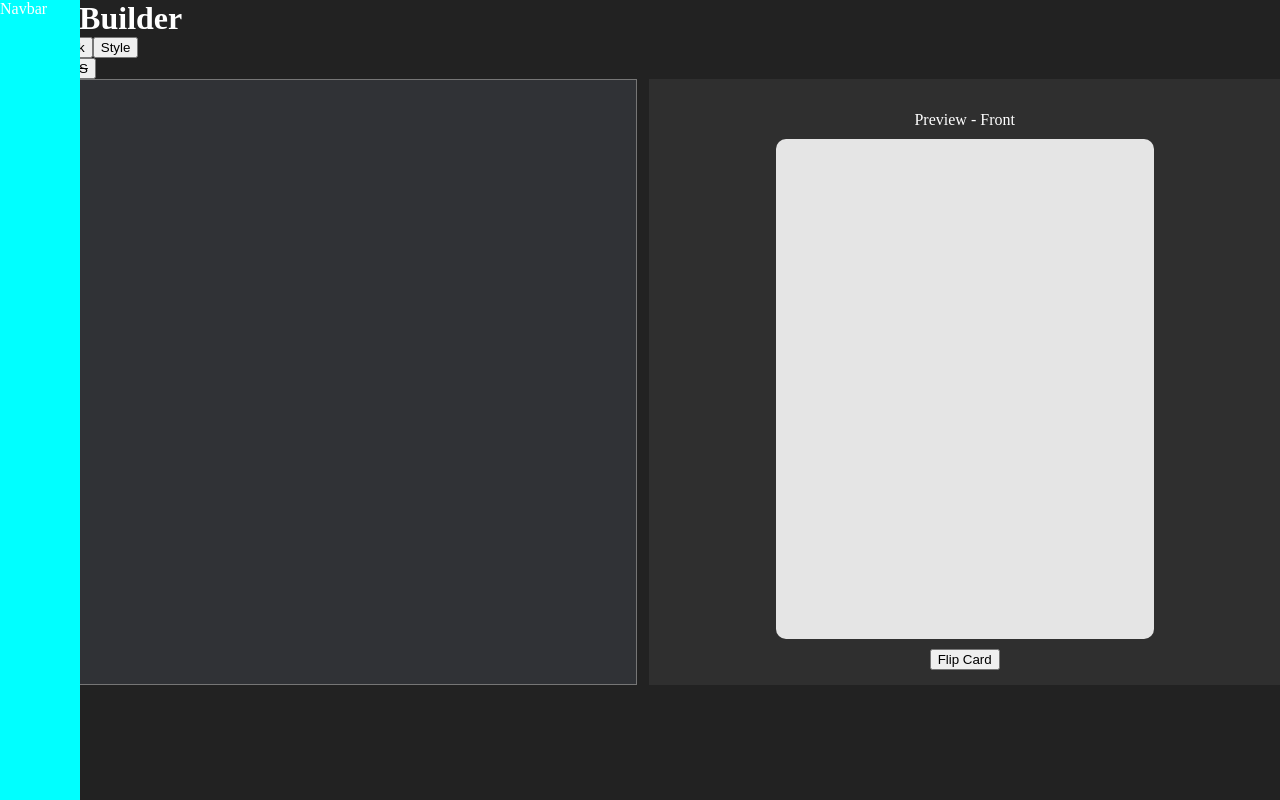
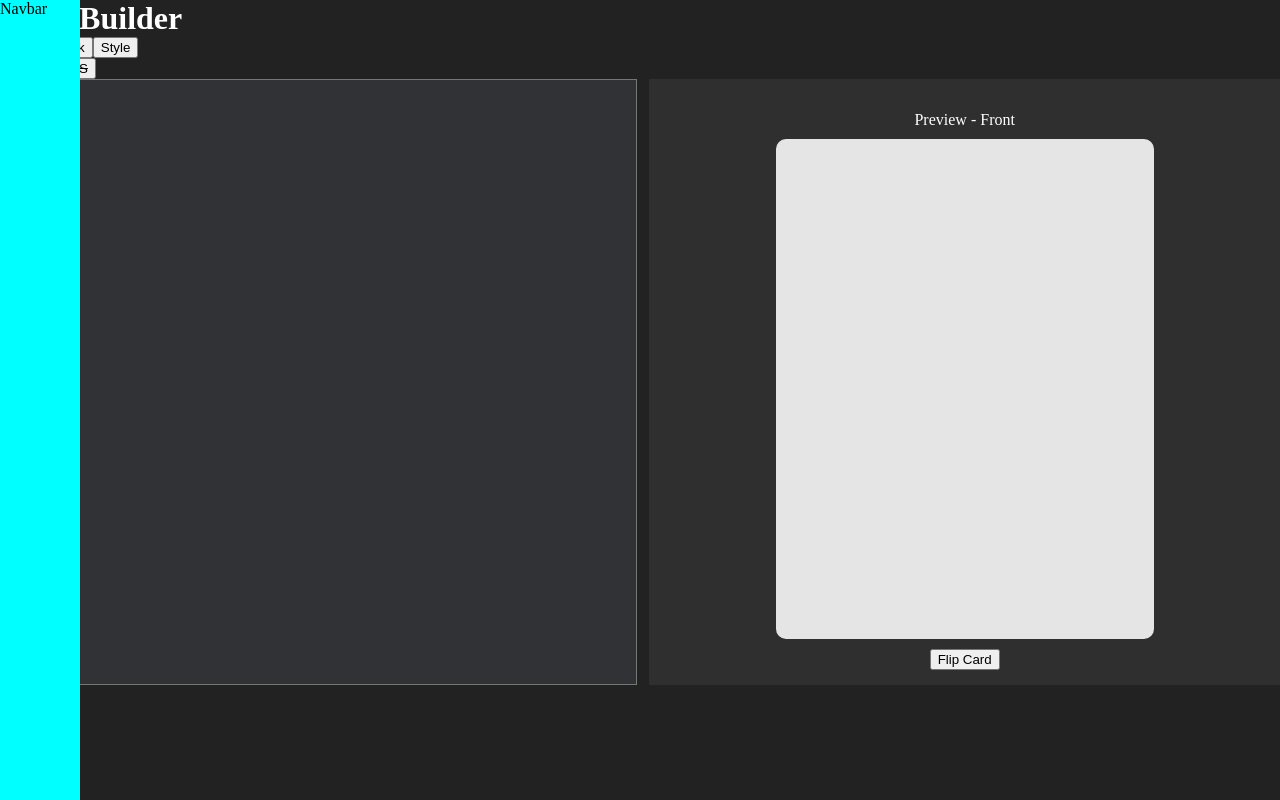
Before and after one commit to 18barbers2/gostudycards, a React (Vite) app in the folder frontend/: page / in a window 1280 px wide. Built offline with nearby package versions, Linux system fonts and the light colour scheme.

Commit message:
refactor: moved the import statement for the navbar

```diff
--- a/frontend/src/main.tsx
+++ b/frontend/src/main.tsx
@@ -1,10 +1,12 @@
-import { StrictMode } from 'react'
-import { createRoot } from 'react-dom/client'
-import CardBuilder from './pages/CardBuilder.tsx'
+import { StrictMode } from 'react';
+import { createRoot } from 'react-dom/client';
+import CardBuilder from './pages/CardBuilder.tsx';
+import NavBar from './components/NavBar.tsx';
 
 createRoot(document.getElementById('root')!).render(
   <StrictMode>
     {/* <App /> */}
+    <NavBar></NavBar>
     <CardBuilder />
   </StrictMode>,
 )
--- a/frontend/src/pages/CardBuilder.tsx
+++ b/frontend/src/pages/CardBuilder.tsx
@@ -1,6 +1,5 @@
 import { useState } from 'react';
 import '../css/CardBuilder.css';
-import NavBar from '../components/NavBar';
 
 // Test data to inject to the iframe
 const cardDoc = `<!DOCTYPE html>
@@ -133,7 +132,6 @@ export default function CardBuilder() {
     // Card Builder Page
     return (
         <div className='card-builder-page'>
-            <NavBar></NavBar>
             <h1 className='page-title'>Card Builder</h1>
             <div className='editor-controls'>
                 <button className={cardTextInputMode === 'front' ? 'active' : ''} onClick={() => handleTabChange('front')}>Front</button>
```
